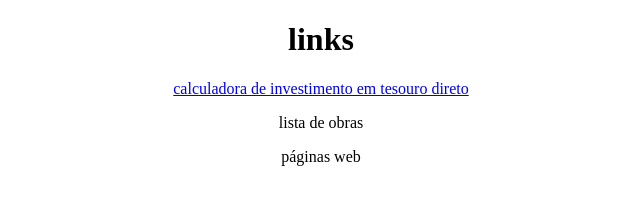
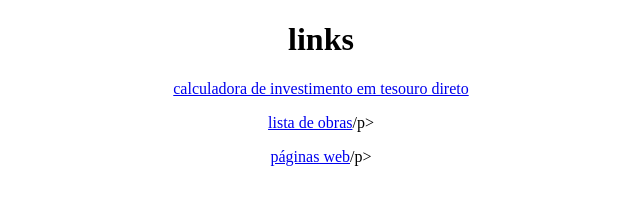
Before and after one commit to 1brugr/bgr, a plain HTML site: page index.html in a window 1280 px wide. Shown: the whole page, without its empty margins (319-959 px from the left). Drawn offline with Linux system fonts and the light colour scheme.

Commit message:
Update index.html

```diff
--- a/index.html
+++ b/index.html
@@ -16,8 +16,8 @@
   <div>
     <h1>links</h1>
     <p><a href="calc-td.html">calculadora de investimento em tesouro direto</a></p>
-    <p href="obras.html">lista de obras</p>
-    <p href="webdev.html">páginas web</p>
+    <p><a href="obras.html">lista de obras</a>/p>
+    <p><a href="webdev.html">páginas web</a>/p>
   </div>
 </body>
 </html>
```
